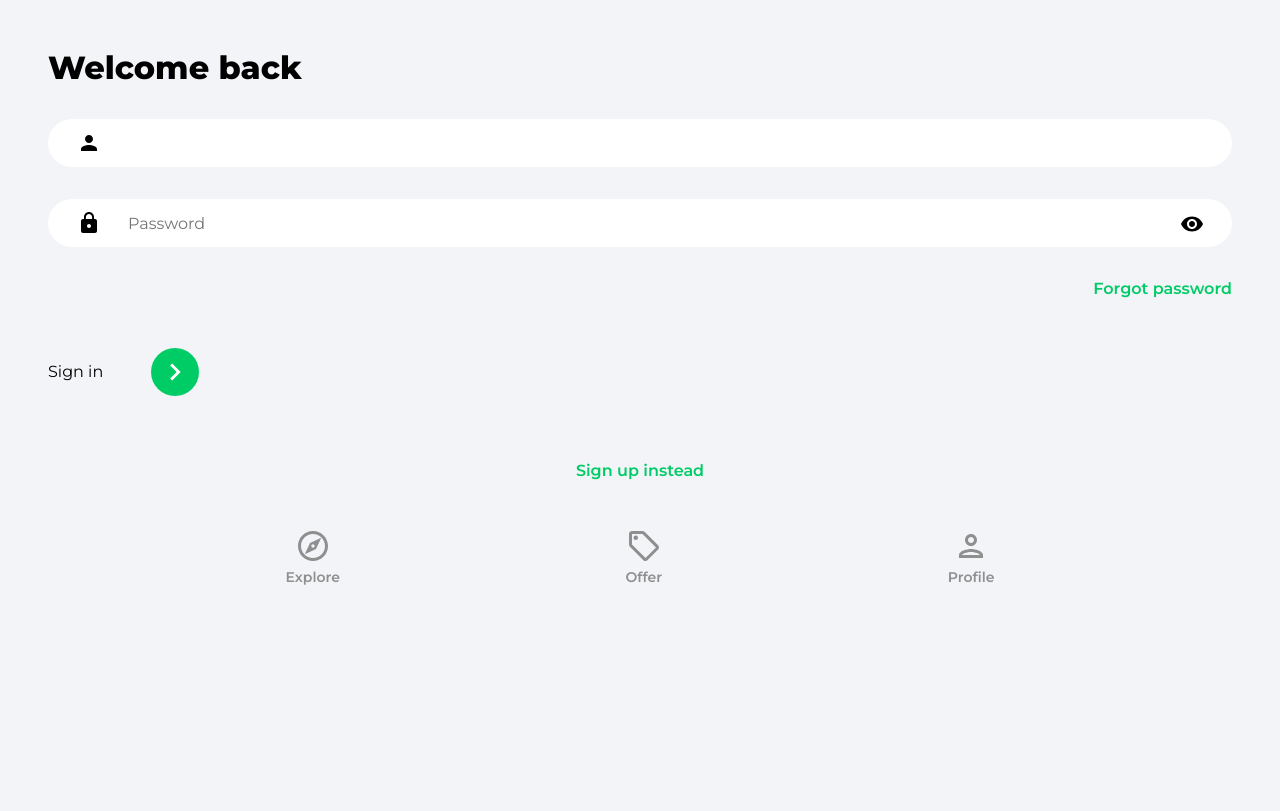
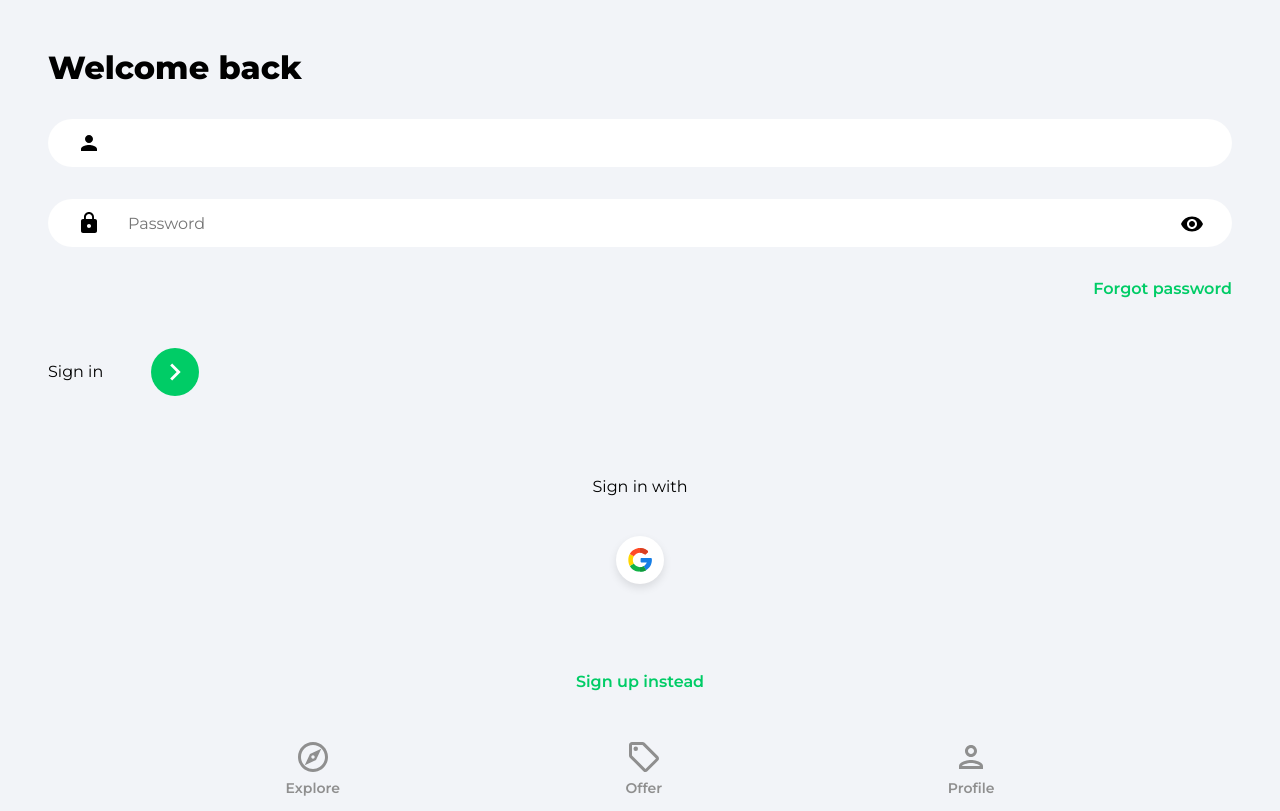
Before and after one commit to MarkCondello/react-house-marketplace, a React (Create React App) app: page /sign-in in a window 1280 px wide. Built offline with nearby package versions, Linux system fonts and the light colour scheme.

Commit message:
- included Google OAuth fir sign up / in

```diff
--- /dev/null
+++ b/src/components/OAth.jsx
@@ -0,0 +1,43 @@
+import { useLocation, useNavigate } from 'react-router-dom'
+import { getAuth, signInWithPopup, GoogleAuthProvider } from 'firebase/auth'
+import { doc, setDoc, getDoc, serverTimestamp } from 'firebase/firestore'
+import { db } from '../firebase.config'
+import { toast } from 'react-toastify'
+import googleIcon from '../assets/svg/googleIcon.svg'
+
+function OAuth() {
+  const navigate = useNavigate(),
+  location = useLocation(),
+  onGoogleClick = async (ev) => {
+    try {
+      const auth = getAuth(),
+      provider = new GoogleAuthProvider(),
+      result = await signInWithPopup(auth, provider),
+      user = result.user,
+      //check for user in firebase
+      docRef = doc(db, 'users', user.uid),
+      docSnapshot = await getDoc(docRef)
+      // if user doesn't exist, create user
+      if (!docSnapshot.exists()) {
+        await setDoc(doc(db, 'users', user.uid), {
+          name: user.displayName,
+          email: user.email,
+          timeStamp: serverTimestamp(),
+        })
+      }
+      navigate('/')
+    } catch(error) {
+      console.error()
+      toast.error('Could not authorize with Google.')
+    }
+  }
+
+  return <div className='socialLogin'>
+    <p>Sign {location.pathname === '/sign-up' ? 'up' : 'in'} with</p>
+    <button className="socialIconDiv" onClick={onGoogleClick}>
+      <img src={googleIcon} alt="Google icon." className="socialIconImg"/>
+    </button>
+  </div>;
+}
+
+export default OAuth;
--- a/src/pages/SignIn.jsx
+++ b/src/pages/SignIn.jsx
@@ -7,6 +7,7 @@
 import { toast } from 'react-toastify'
 import { ReactComponent as ArrowRightIcon} from '../assets/svg/keyboardArrowRightIcon.svg'
 import visibilityIcon from '../assets/svg/visibilityIcon.svg'
+import OAuth from '../components/OAth'
 
 function SignIn() {
   const [showPassword, setShowPassword] = useState(false),
@@ -69,7 +70,7 @@
           </button>
         </div>
       </form>
-      {/* Google OAuth component */}
+      <OAuth />
       <Link to='/sign-up' className="registerLink">Sign up instead</Link>
     </div>
   </>);
--- a/src/pages/SignUp.jsx
+++ b/src/pages/SignUp.jsx
@@ -5,12 +5,13 @@
 import { db } from '../firebase.config'
 // Depts for auth end
 // Depts for FireStore start
-import { doc, setDoc, serverTimestamp } from "firebase/firestore";
+import { doc, setDoc, serverTimestamp } from "firebase/firestore"
 // Depts for FireStore end
 
 import { toast } from 'react-toastify'
 import { ReactComponent as ArrowRightIcon} from '../assets/svg/keyboardArrowRightIcon.svg'
 import visibilityIcon from '../assets/svg/visibilityIcon.svg'
+import OAuth from '../components/OAth'
 
 function SignUp() {
   const [showPassword, setShowPassword] = useState(false),
@@ -82,7 +83,7 @@
           </button>
         </div>
       </form>
-      {/* Google OAuth component */}
+      <OAuth />
       <Link to='/sign-in' className="registerLink">Sign in instead</Link>
     </div>
   </>);
```
Also changed, not shown: 1 other file (tests, documents, lock files or other folders).
